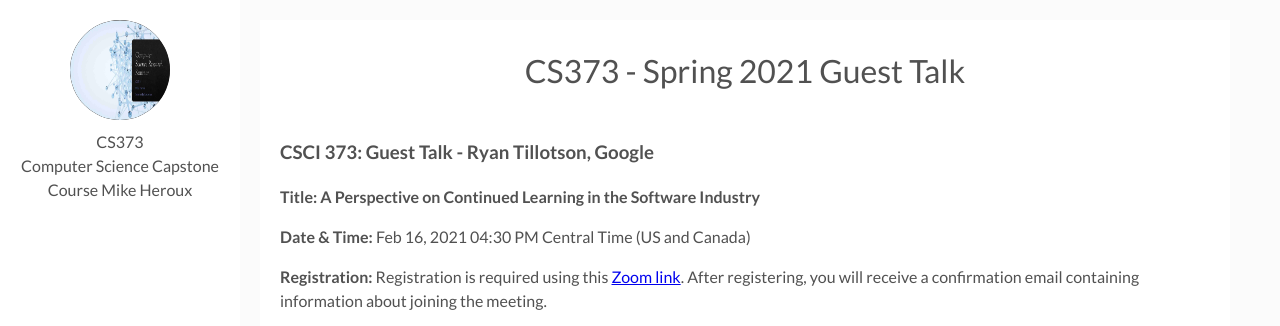
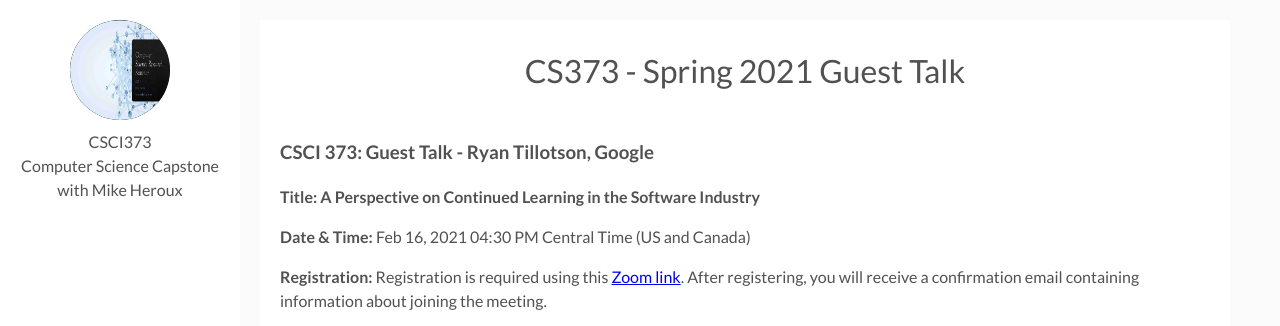
Before and after one commit to maherou/Teaching, a Jekyll site: the page built from files/CS373/2021-Spring-Guest-Talk.md, in a window 1280 px wide. Shown: the top 326 px of the page. Built offline with Jekyll 4.4.1, drawn with Linux system fonts in a browser that asks for light colours.

Commit message:
Update _config.yml

```diff
--- a/_config.yml
+++ b/_config.yml
@@ -17,9 +17,9 @@ social-linkedin: michael-heroux-763590 # add your Linkedin handle
 social-email: maherou@gmail.com # add your Email address
 
 # Course Settings
-course: CS373
+course: CSCI373
 course-img: CS373-Banner.jpg
-about-course: Computer Science Capstone Course Mike Heroux # add description
+about-course: Computer Science Capstone with Mike Heroux # add description
 
 # Disqus
 discus-identifier: # add your discus identifier
```
